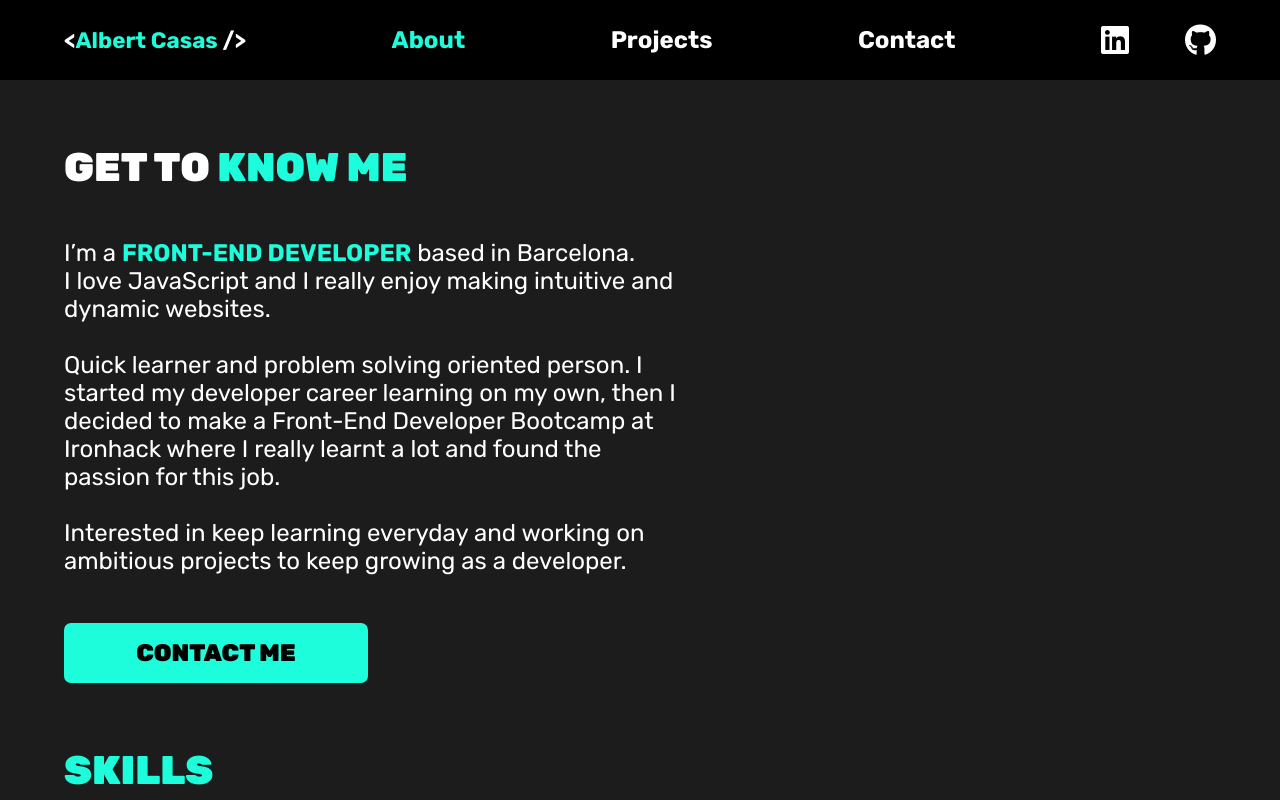
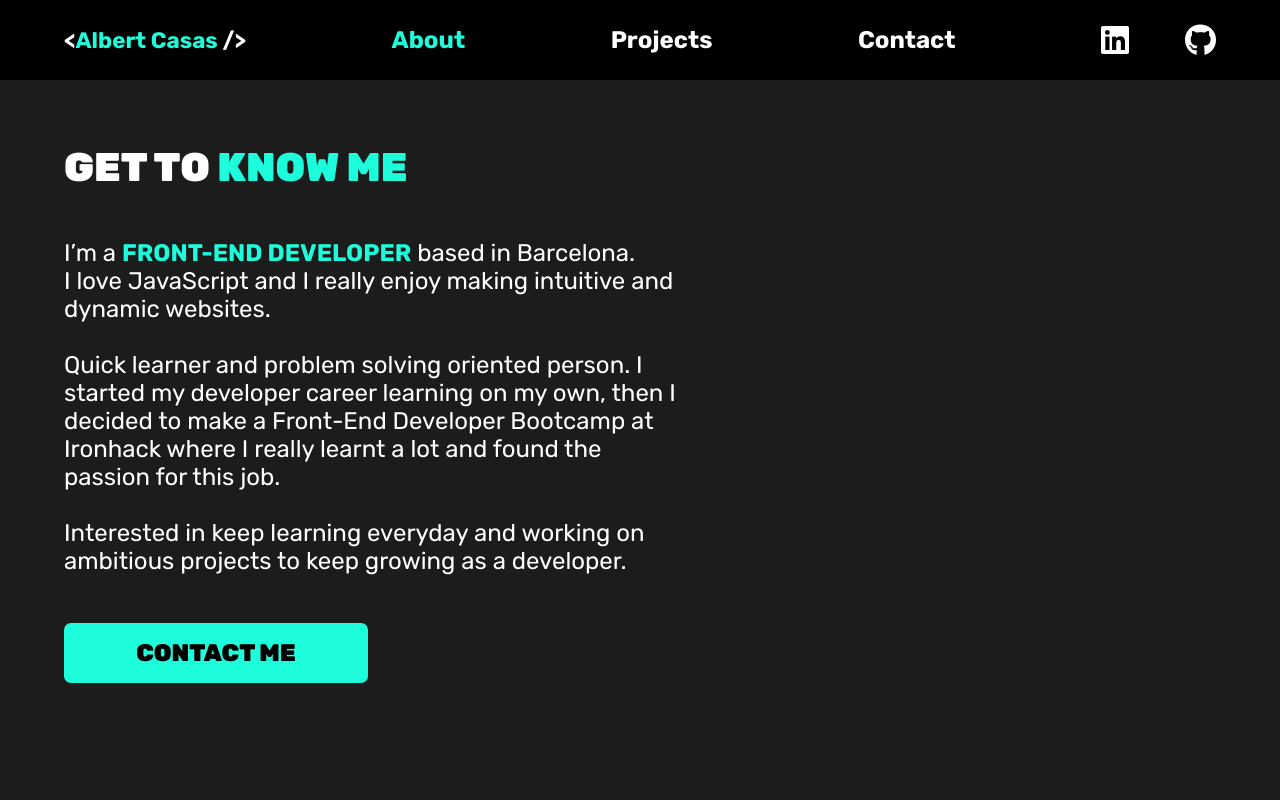
Before and after one commit to AlbertCasas/portfolio, a Vue app: page /about in a window 1280 px wide. Shown: the top 800 px of the page. Built offline with nearby package versions, Linux system fonts and the light colour scheme.

Commit message:
adjusting

```diff
--- a/src/components/AboutComp.vue
+++ b/src/components/AboutComp.vue
@@ -168,6 +168,7 @@ li::before {
 @media only screen and (max-width: 1300px) {
   #about {
     flex-direction: column;
+    gap: 7rem;
     margin-bottom: 0;
   }
 
--- a/src/views/HomeView.vue
+++ b/src/views/HomeView.vue
@@ -112,8 +112,16 @@ import ContactComp from '../components/ContactComp.vue'
   max-width: 10rem;
 }
 
+@media only screen and (max-width: 1000px) {
+  #home {
+    margin-bottom: 5rem;
+  }
+
+}
+
 
 @media only screen and (max-width: 880px) {
+
   .button {
     display: flex;
     flex-direction: column;
```
